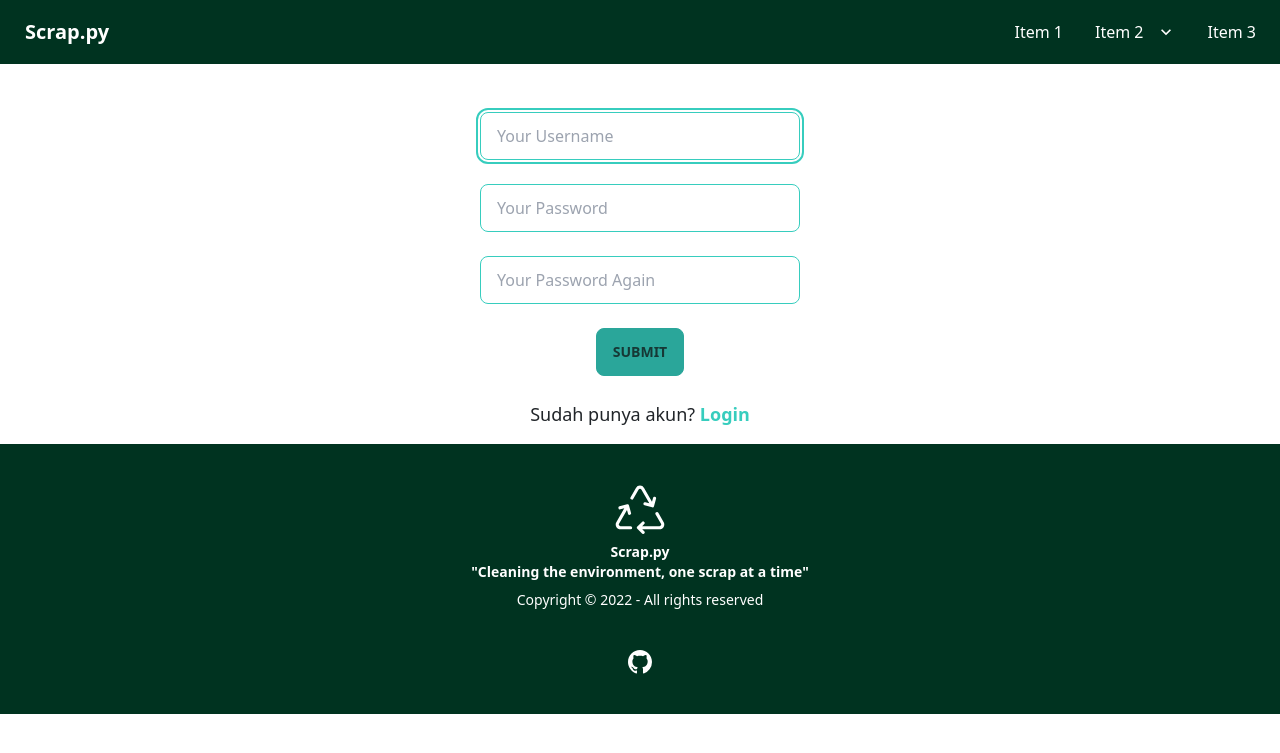
After one commit to arkanalexei/TK, a Django app: page /register/ in a window 1280 px wide. The commit adds this page. Shown: the top 753 px of the page. Run offline with Django 4.2, Linux system fonts and the light colour scheme; some libraries are stand-ins or nearby versions.

Commit message:
added register and home

```diff
--- /dev/null
+++ b/banksampah/templates/register.html
@@ -0,0 +1,56 @@
+{% extends 'base.html' %}
+
+{% block meta %}
+<title>Registrasi Akun</title>
+{% endblock meta %}
+
+
+{% block content %}
+    <form method="POST" action="" class="mt-5">
+        {% csrf_token %}
+        <div class="grid grid-cols-1 gap-4 place-items-center">
+            <input type="text" name="username" class="input bg-primary-content input-bordered input-accent w-full max-w-xs " placeholder="Your Username" autocapitalize="none" autocomplete="username" autofocus="" required="" id="id_username" />
+            <input type="password" name="password1" class="input bg-primary-content input-bordered input-accent w-full max-w-xs" placeholder="Your Password" autocomplete="new-password" required="" id="id_password1">
+            <input type="password" name="password2" class="input bg-primary-content input-bordered input-accent w-full max-w-xs" placeholder="Your Password Again" autocomplete="new-password" required="" id="id_password2">
+            <input type="submit" name="submit" value="Submit" class="btn btn-active btn-accent" />
+            <p class="mb-3 text-lg">Sudah punya akun? <a href="{% url 'banksampah:login' %}" class="link link-accent no-underline font-bold">Login</a></p>
+        </div>
+
+        <div class="flex place-content-center">
+            <ul>
+                {% if form.username.errors %}
+                    {% for error in form.username.errors %}
+                        <div class="alert alert-warning shadow-lg">
+                            <div>
+                              <svg xmlns="http://www.w3.org/2000/svg" class="stroke-current flex-shrink-0 h-6 w-6" fill="none" viewBox="0 0 24 24"><path stroke-linecap="round" stroke-linejoin="round" stroke-width="2" d="M12 9v2m0 4h.01m-6.938 4h13.856c1.54 0 2.502-1.667 1.732-3L13.732 4c-.77-1.333-2.694-1.333-3.464 0L3.34 16c-.77 1.333.192 3 1.732 3z" /></svg>
+                              <span>{{error}}</span>
+                            </div>
+                        </div>
+                    {% endfor %}
+                {% endif %}
+                {% if form.password1.errors %}
+                    {% for error in form.password1.errors %}
+                        <div class="alert alert-warning shadow-lg">
+                            <div>
+                              <svg xmlns="http://www.w3.org/2000/svg" class="stroke-current flex-shrink-0 h-6 w-6" fill="none" viewBox="0 0 24 24"><path stroke-linecap="round" stroke-linejoin="round" stroke-width="2" d="M12 9v2m0 4h.01m-6.938 4h13.856c1.54 0 2.502-1.667 1.732-3L13.732 4c-.77-1.333-2.694-1.333-3.464 0L3.34 16c-.77 1.333.192 3 1.732 3z" /></svg>
+                              <span>{{error}}</span>
+                            </div>
+                        </div>
+                    {% endfor %}
+                {% endif %}
+                {% if form.password2.errors %}
+                    {% for error in form.password2.errors %}
+                        <div class="alert alert-warning shadow-lg">
+                            <div>
+                              <svg xmlns="http://www.w3.org/2000/svg" class="stroke-current flex-shrink-0 h-6 w-6" fill="none" viewBox="0 0 24 24"><path stroke-linecap="round" stroke-linejoin="round" stroke-width="2" d="M12 9v2m0 4h.01m-6.938 4h13.856c1.54 0 2.502-1.667 1.732-3L13.732 4c-.77-1.333-2.694-1.333-3.464 0L3.34 16c-.77 1.333.192 3 1.732 3z" /></svg>
+                              <span>{{error}}</span>
+                            </div>
+                        </div>
+                    {% endfor %}
+                {% endif %}
+            </ul>
+
+        </div>
+    </form>
+
+{% endblock content %}
--- a/banksampah/urls.py
+++ b/banksampah/urls.py
@@ -4,6 +4,9 @@ from banksampah.views import *
 app_name='banksampah'
 
 urlpatterns = [
-     path('', home, name=''),
-     path('deposit', deposit_sampah, name='deposit')
+     path('', home, name='home'),
+     path('deposit', deposit_sampah, name='deposit'),
+     path('register/', register, name='register'),
+     path('login/', login_user, name='login'),
+     path('logout/', logout_user, name='logout'),
 ]
--- a/banksampah/views.py
+++ b/banksampah/views.py
@@ -1,5 +1,13 @@
 from django.shortcuts import render
 from banksampah.models import WasteDeposit
+from django.utils import timezone
+from django.contrib.auth.forms import UserCreationForm
+from django.contrib import messages
+from django.contrib.auth import authenticate, login
+from django.contrib.auth import logout
+from django.contrib.auth.decorators import login_required
+from django.http import HttpResponseRedirect
+from django.urls import reverse
 
 # Create your views here.
 
@@ -10,3 +18,40 @@ def home(request):
 def deposit_sampah(request):
     context = {}
     return render(request, "deposit.html", context=context)
+
+
+
+def register(request):
+    form = UserCreationForm()
+
+    if request.method == "POST":
+        form = UserCreationForm(request.POST)
+        if form.is_valid():
+            form.save()
+            messages.success(request, 'Akun telah berhasil dibuat!')
+            return redirect('banksampah:login')
+
+    context = {'form':form, 'user':request.user}
+    return render(request, 'register.html', context)
+
+def login_user(request):
+    if request.method == 'POST':
+        username = request.POST.get('username')
+        password = request.POST.get('password')
+        user = authenticate(request, username=username, password=password)
+        if user is not None:
+            login(request, user) # melakukan login terlebih dahulu
+            response = HttpResponseRedirect(reverse("banksampah:home")) # membuat response
+            response.set_cookie('username', username)
+            response.set_cookie('last_login', timezone.now.strftime("%b. %d, %Y %H:%M:%S")) # membuat cookie last_login dan menambahkannya ke dalam response
+            return response
+        else:
+            messages.info(request, 'Username atau Password salah!')
+    context = {}
+    return render(request, 'login.html', context)
+
+def logout_user(request):
+    logout(request)
+    response = HttpResponseRedirect(reverse('banksampah:login'))
+    response.delete_cookie('last_login')
+    return redirect('banksampah:login')
--- a/templates/base.html
+++ b/templates/base.html
@@ -7,22 +7,62 @@
     <meta name="viewport" content="width=device-width, initial-scale=1.0">
     <link href="https://cdn.jsdelivr.net/npm/bootstrap@5.2.1/dist/css/bootstrap.min.css" rel="stylesheet"
         integrity="sha384-iYQeCzEYFbKjA/T2uDLTpkwGzCiq6soy8tYaI1GyVh/UjpbCx/TYkiZhlZB6+fzT" crossorigin="anonymous">
+    <link href="https://cdn.jsdelivr.net/npm/daisyui@2.31.0/dist/full.css" rel="stylesheet" type="text/css" />
+    <script src="https://cdn.tailwindcss.com"></script>
+    <link rel="preconnect" href="https://fonts.googleapis.com">
+    <link rel="preconnect" href="https://fonts.gstatic.com" crossorigin>
+    <link href="https://fonts.googleapis.com/css2?family=Inter:wght@300;500;700&display=swap" rel="stylesheet">
+    <script src="https://ajax.googleapis.com/ajax/libs/jquery/3.6.0/jquery.min.js"></script>
+    <script src="{% static 'js/jquery.serializejson.min.js' %}"></script>
+
     {% block meta %}
     {% endblock meta %}
 </head>
 
 <body>
-    <nav class="navbar navbar-expand-lg bg-dark navbar-dark">
-        <div class="container-fluid mr">
-            <div class="wrapper">
-                <h5 class="navbar-brand user">Bank Sampah</h5>
-            </div>
-            <div class="nav navbar-nav navbar-right">
-                <h5 class="navbar-brand user">Bank Sampah</h5>
-            </div>
+    <div class="navbar bg-success-content text-primary-content">
+        <div class="flex-1">
+          <a href="{% url 'banksampah:home' %}" class="btn btn-ghost normal-case text-xl">Scrap.py</a>
         </div>
-    </nav>
+        <div class="flex-none">
+          <ul class="menu menu-horizontal p-0">
+            <li><a>Item 1</a></li>
+            <li tabindex="0">
+              <a>
+                Item 2
+                <svg class="fill-current" xmlns="http://www.w3.org/2000/svg" width="20" height="20" viewBox="0 0 24 24"><path d="M7.41,8.58L12,13.17L16.59,8.58L18,10L12,16L6,10L7.41,8.58Z"/></svg>
+              </a>
+              <ul class="p-2 bg-success-content">
+                <li><a>Submenu 1</a></li>
+                <li><a>Submenu 2</a></li>
+              </ul>
+            </li>
+            <li><a>Item 3</a></li>
+          </ul>
+        </div>
+    </div>
+
     {% block content %}
     {% endblock content %}
+
+
+    <footer class="footer footer-center p-10 bg-success-content text-primary-content">
+        <div>
+            <svg xmlns="http://www.w3.org/2000/svg" width="50" height="50" fill="currentColor" class="bi bi-recycle" viewBox="0 0 16 16">
+                <path d="M9.302 1.256a1.5 1.5 0 0 0-2.604 0l-1.704 2.98a.5.5 0 0 0 .869.497l1.703-2.981a.5.5 0 0 1 .868 0l2.54 4.444-1.256-.337a.5.5 0 1 0-.26.966l2.415.647a.5.5 0 0 0 .613-.353l.647-2.415a.5.5 0 1 0-.966-.259l-.333 1.242-2.532-4.431zM2.973 7.773l-1.255.337a.5.5 0 1 1-.26-.966l2.416-.647a.5.5 0 0 1 .612.353l.647 2.415a.5.5 0 0 1-.966.259l-.333-1.242-2.545 4.454a.5.5 0 0 0 .434.748H5a.5.5 0 0 1 0 1H1.723A1.5 1.5 0 0 1 .421 12.24l2.552-4.467zm10.89 1.463a.5.5 0 1 0-.868.496l1.716 3.004a.5.5 0 0 1-.434.748h-5.57l.647-.646a.5.5 0 1 0-.708-.707l-1.5 1.5a.498.498 0 0 0 0 .707l1.5 1.5a.5.5 0 1 0 .708-.707l-.647-.647h5.57a1.5 1.5 0 0 0 1.302-2.244l-1.716-3.004z"/>
+            </svg>
+          <p class="font-bold">
+            Scrap.py <br>"Cleaning the environment, one scrap at a time"
+          </p>
+          <p>Copyright © 2022 - All rights reserved</p>
+        </div>
+        <div>
+          <div class="grid grid-flow-col gap-4">
+            <a href="https://github.com/arkanalexei/scrap.py" target="_blank"><svg xmlns="http://www.w3.org/2000/svg" width="24" height="24" fill="currentColor" class="bi bi-github" viewBox="0 0 16 16">
+                <path d="M8 0C3.58 0 0 3.58 0 8c0 3.54 2.29 6.53 5.47 7.59.4.07.55-.17.55-.38 0-.19-.01-.82-.01-1.49-2.01.37-2.53-.49-2.69-.94-.09-.23-.48-.94-.82-1.13-.28-.15-.68-.52-.01-.53.63-.01 1.08.58 1.23.82.72 1.21 1.87.87 2.33.66.07-.52.28-.87.51-1.07-1.78-.2-3.64-.89-3.64-3.95 0-.87.31-1.59.82-2.15-.08-.2-.36-1.02.08-2.12 0 0 .67-.21 2.2.82.64-.18 1.32-.27 2-.27.68 0 1.36.09 2 .27 1.53-1.04 2.2-.82 2.2-.82.44 1.1.16 1.92.08 2.12.51.56.82 1.27.82 2.15 0 3.07-1.87 3.75-3.65 3.95.29.25.54.73.54 1.48 0 1.07-.01 1.93-.01 2.2 0 .21.15.46.55.38A8.012 8.012 0 0 0 16 8c0-4.42-3.58-8-8-8z"/>
+              </svg></a>
+          </div>
+        </div>
+    </footer>
 </body>
 </html>
--- a/tk_pbp_d06/settings.py
+++ b/tk_pbp_d06/settings.py
@@ -115,7 +115,7 @@ AUTH_PASSWORD_VALIDATORS = [
 
 LANGUAGE_CODE = "en-us"
 
-TIME_ZONE = "UTC"
+TIME_ZONE = "Asia/Jakarta"
 
 USE_I18N = True
 
```
Also changed, not shown: banksampah/models.py (+5 -2 lines), banksampah/templates/home.html (+37 -13 lines), banksampah/templates/login.html (added, +45 -0 lines), banksampah/migrations/0001_initial.py (added), db.sqlite3, static/js/jquery.serializejson.min.js (added).
